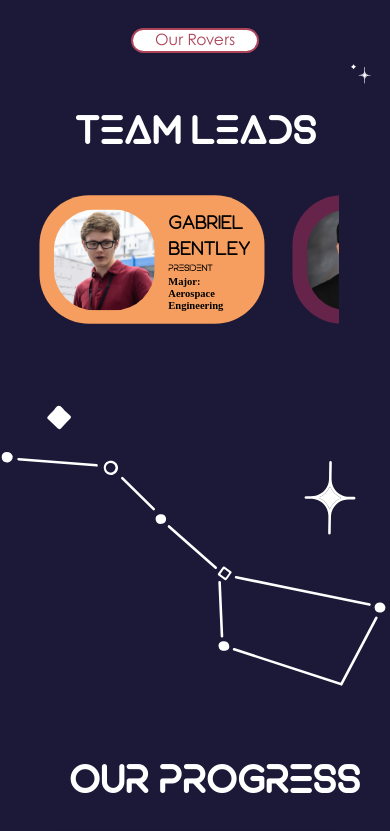
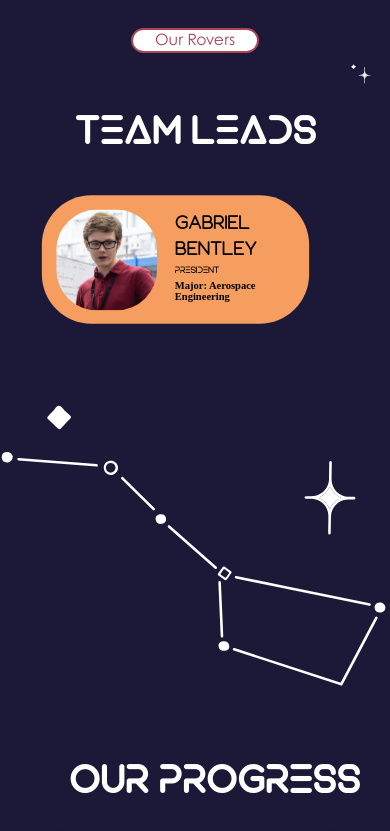
Before and after one commit to meggitt/mavroverhome, a plain HTML site: page index.html in a window 390 px wide. Shown: the part 1510-2341 px from the top of the page. Drawn offline with Linux system fonts and the light colour scheme; a web font is replaced by a local one.

Commit message:
Update newHomee.css

```diff
--- a/newHomee.css
+++ b/newHomee.css
@@ -590,7 +590,7 @@ body {
 /* Carousel Items (rectangular divs) */
 .carousel-item {
     padding: 1%;
-    flex: 0 0 24vw;
+    flex: 0 0 auto;
     /* Each item takes up roughly a third of the carousel */
     height: 150px;
     opacity: 1;
@@ -918,7 +918,7 @@ tr:last-child {
 
     .carousel-item {
         padding: 5%;
-        flex: 0 0 56vw !important;
+        flex: 0 0 auto;
         height: 112px !important;
         border-radius: 55px;
     }
```
